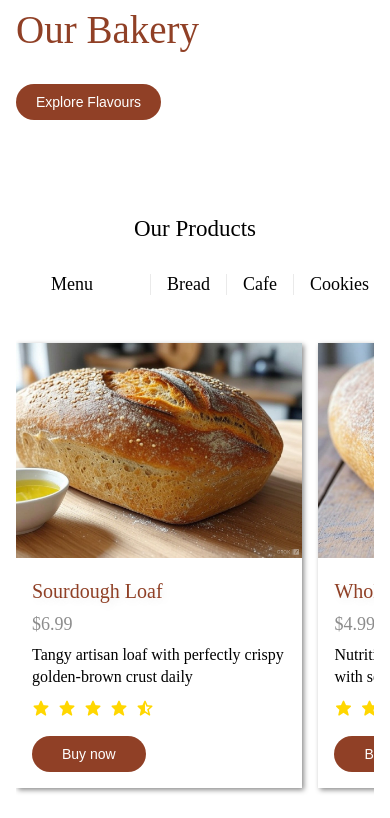
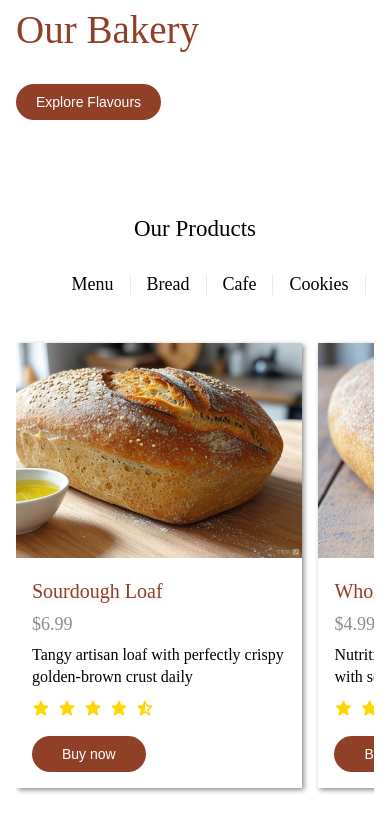
Before and after one commit to Onitoheeb/famzBakery, a React (Vite) app in the folder famzBakery/: page / in a window 390 px wide. Shown: the part 1104-1922 px from the top of the page. Built offline with nearby package versions, Linux system fonts and the light colour scheme.

Commit message:
Adjust the product section menu

```diff
--- a/famzBakery/src/home/product/product.css
+++ b/famzBakery/src/home/product/product.css
@@ -49,9 +49,6 @@
     .product-header ul{
         margin-left: 8rem;
     }
-    .product-header ul li:nth-child(1){
-        width: 100px;
-    }
     .product-header::-webkit-scrollbar{
         width: 1px;
         scrollbar-width: thin;
```
